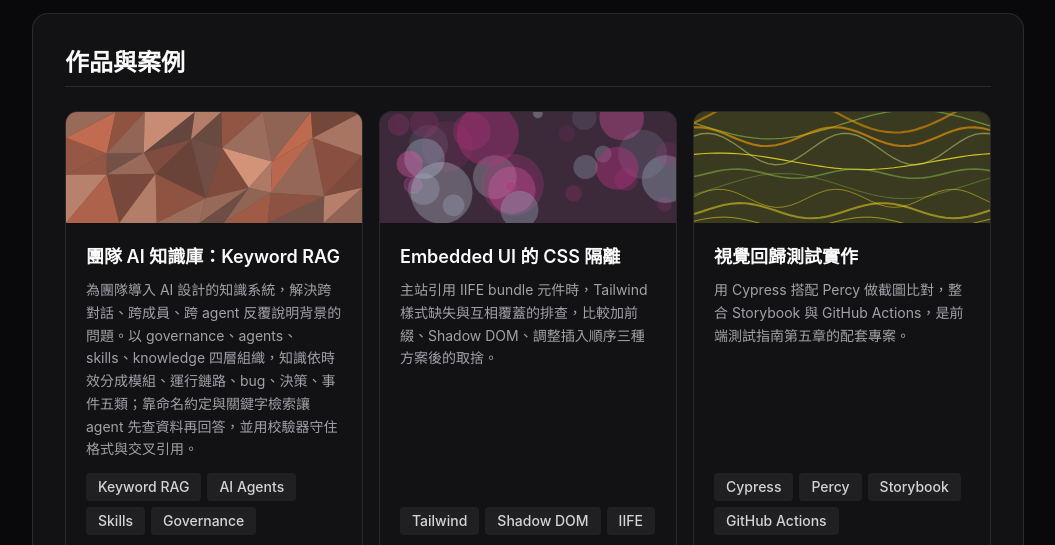
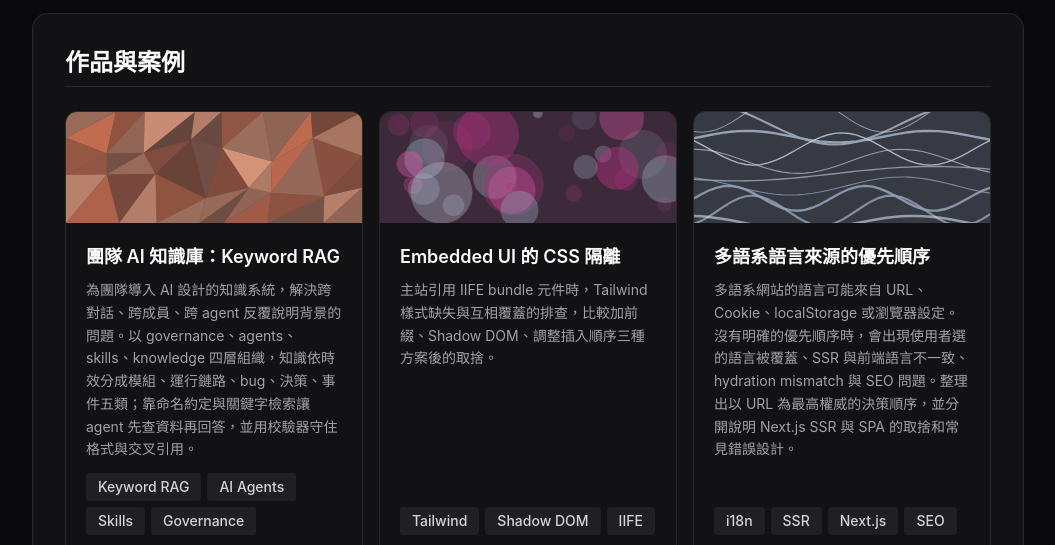
Before and after one commit to hcw0915/dev-blog, an Astro site: page /about in a window 1280 px wide. Shown: the part 601-1146 px from the top of the page, without its empty margins (112-1167 px from the left). Built offline with nearby package versions, Linux system fonts and the light colour scheme; Astro itself is replaced by a stand-in of ours.

Commit message:
feat(about): 作品區以「多語系語言來源優先順序」取代視覺回歸測試
- 自我介紹寫了工作重心是服務端渲染與多語系 SEO，但作品區沒有一張能佐證；這篇
  處理的正是 SSR 架構層級的決策：URL、Cookie、localStorage、瀏覽器設定的優先
  順序，順序錯了會出現語言被覆蓋、SSR 與前端不一致、hydration mismatch 與 SEO
  問題，並分開說明 Next.js SSR 與 SPA 的取捨
- 介紹文字只依文章內容撰寫；縮圖沿用文章本身那一張，點「讀文章」時縮圖直接
  飛進文章頁

Co-Authored-By: Claude Opus 5 (1M context) <noreply@anthropic.com>
Claude-Session: https://claude.ai/code/session_012NvrEzSg9dWzuXKJnvVXP5

```diff
--- a/src/components/AboutContent.astro
+++ b/src/components/AboutContent.astro
@@ -55,7 +55,7 @@ const thumbOf = (slug: string, fallbackTags: string[]) => {
     : { svg: thumbSvg(slug, fallbackTags), morph: `project-thumb-${slug}` }
 }
 const projects: {
-  key: "knowledge" | "embeddedUi" | "visualTesting"
+  key: "knowledge" | "embeddedUi" | "languageStrategy"
   thumb: { svg: string; morph: string }
   links: LinkItem[]
 }[] = [
@@ -70,12 +70,9 @@ const projects: {
     links: [{ href: "/posts/tailwind-embedded-ui-css", label: a.links.article }]
   },
   {
-    key: "visualTesting",
-    thumb: thumbOf("chapter-5", []),
-    links: [
-      { href: "/posts/chapter-5", label: a.links.article },
-      { href: "https://github.com/hcw0915/Visual-Testing", label: a.links.source, external: true }
-    ]
+    key: "languageStrategy",
+    thumb: thumbOf("language-source-priority-strategy", []),
+    links: [{ href: "/posts/language-source-priority-strategy", label: a.links.article }]
   }
 ]
 
--- a/src/i18n/translations.ts
+++ b/src/i18n/translations.ts
@@ -98,10 +98,10 @@ export const translations = {
           description: '主站引用 IIFE bundle 元件時，Tailwind 樣式缺失與互相覆蓋的排查，比較加前綴、Shadow DOM、調整插入順序三種方案後的取捨。',
           tags: ['Tailwind', 'Shadow DOM', 'IIFE']
         },
-        visualTesting: {
-          title: '視覺回歸測試實作',
-          description: '用 Cypress 搭配 Percy 做截圖比對，整合 Storybook 與 GitHub Actions，是前端測試指南第五章的配套專案。',
-          tags: ['Cypress', 'Percy', 'Storybook', 'GitHub Actions']
+        languageStrategy: {
+          title: '多語系語言來源的優先順序',
+          description: '多語系網站的語言可能來自 URL、Cookie、localStorage 或瀏覽器設定。沒有明確的優先順序時，會出現使用者選的語言被覆蓋、SSR 與前端語言不一致、hydration mismatch 與 SEO 問題。整理出以 URL 為最高權威的決策順序，並分開說明 Next.js SSR 與 SPA 的取捨和常見錯誤設計。',
+          tags: ['i18n', 'SSR', 'Next.js', 'SEO']
         },
         knowledge: {
           title: '團隊 AI 知識庫：Keyword RAG',
@@ -323,10 +323,10 @@ export const translations = {
           description: 'Debugging missing and overridden Tailwind styles when the main site loads components from an IIFE bundle, then weighing prefixing, Shadow DOM, and injection order.',
           tags: ['Tailwind', 'Shadow DOM', 'IIFE']
         },
-        visualTesting: {
-          title: 'Visual regression testing',
-          description: 'Screenshot diffing with Cypress and Percy, integrated with Storybook and GitHub Actions. Companion project to chapter 5 of my frontend testing series.',
-          tags: ['Cypress', 'Percy', 'Storybook', 'GitHub Actions']
+        languageStrategy: {
+          title: 'Language source priority for multilingual sites',
+          description: 'A multilingual site can take its language from the URL, a cookie, localStorage, or browser settings. Without a clear order, user choices get overwritten, SSR and the client disagree, hydration breaks, and SEO suffers. This defines a URL-first priority and compares the tradeoffs and common mistakes for Next.js SSR versus SPAs.',
+          tags: ['i18n', 'SSR', 'Next.js', 'SEO']
         },
         knowledge: {
           title: 'Team AI knowledge base with keyword RAG',
```
